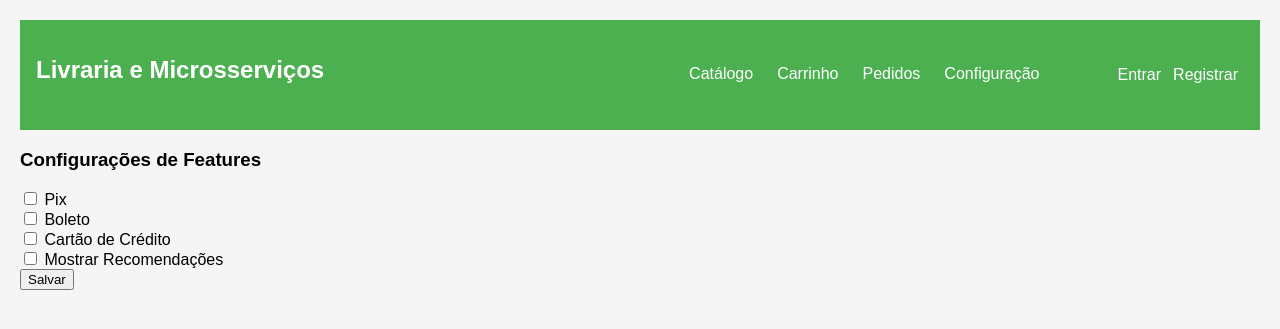
After one commit to CarlosALPessoa/E-commerce, a Flask app: page /configuracao in a window 1280 px wide. The commit adds this page. Shown: the top 329 px of the page. Run offline with Flask 2, Linux system fonts and the light colour scheme.

Commit message:
Adição do Seletor de Feature

```diff
--- a/frontend/app.py
+++ b/frontend/app.py
@@ -7,7 +7,7 @@ import requests
 app = Flask(__name__)
 app.register_blueprint(catalog_rt)
 app.register_blueprint(cart_rt)
-
+app.secret_key = "cab960a6b42ec5184326eeef4abb335f"
 
 if __name__ == "__main__":
     app.run(debug=True, host="0.0.0.0", port=5000)
--- a/frontend/cart_routes/cart_rt.py
+++ b/frontend/cart_routes/cart_rt.py
@@ -1,4 +1,4 @@
-from flask import Blueprint, render_template, request
+from flask import Blueprint, render_template, request, session
 
 import requests
 
@@ -39,9 +39,10 @@ def index():
 
         return render_template(
             "cart.html",
-            order_id = data["id"],
-            items = data["items"],
-            total=data["total"]
+            order_id=data["id"],
+            items=data["items"],
+            total=data["total"],
+            features=session.get("features", [])  # <- aqui
         )
 
     except Exception as e:
--- a/frontend/main/routers.py
+++ b/frontend/main/routers.py
@@ -62,3 +62,14 @@ def recomenda():
 @router.route("/admin/livros")
 def pagina_admin():
     return render_template("admin/livros.html")
+
+@router.route("/configuracao", methods=["GET"])
+def mostrar_configuracao():
+    features = session.get("features", [])
+    return render_template("admin/configuracao.html", features=features)
+
+@router.route("/configurar_features", methods=["POST"])
+def configurar_features():
+    selecionadas = request.form.getlist("features")
+    session["features"] = selecionadas
+    return redirect("/configuracao")
--- /dev/null
+++ b/frontend/templates/admin/configuracao.html
@@ -0,0 +1,45 @@
+{% extends "main.html" %}
+{% block content %}
+
+<form method="POST" action="/configurar_features">
+  <h3>Configurações de Features</h3>
+
+  <label><input type="checkbox" name="features" value="pix"
+    {% if 'pix' in features %}checked{% endif %}> Pix</label><br>
+
+  <label><input type="checkbox" name="features" value="boleto"
+    {% if 'boleto' in features %}checked{% endif %}> Boleto</label><br>
+
+  <label><input type="checkbox" name="features" value="cartao"
+    {% if 'cartao' in features %}checked{% endif %}> Cartão de Crédito</label><br>
+
+  <!-- <label><input type="checkbox" name="features" value="avaliacoes"
+    {% if 'avaliacoes' in features %}checked{% endif %}> Mostrar Avaliações</label><br> !-->
+
+  <label><input type="checkbox" name="features" value="recomendacoes"
+    {% if 'recomendacoes' in features %}checked{% endif %}> Mostrar Recomendações</label><br>
+
+  <button type="submit">Salvar</button>
+</form>
+
+<script>
+  document.getElementById('configForm').addEventListener('submit', function(event) {
+    event.preventDefault(); // Previne o envio normal do formulário
+
+    var formData = new FormData(this); // Coleta os dados do formulário
+
+    fetch('/configurar_features', {
+      method: 'POST',
+      body: formData
+    })
+    .then(response => response.json()) // Assume que a resposta é um JSON
+    .then(data => {
+      alert('Configurações salvas com sucesso!');
+    })
+    .catch(error => {
+      console.error('Erro:', error);
+    });
+  });
+</script>
+
+{%endblock%}
--- a/frontend/templates/catalog.html
+++ b/frontend/templates/catalog.html
@@ -23,6 +23,9 @@
         <br>
         <strong>- R${{ livro.preco | floatformat(2) }}</strong>
         <button onclick="buyBook({{ livro.id }})">Adicionar ao carrinho</bu tton>
+          {% if 'avaliacoes' in session.features %}
+            <!-- Mostrar avaliações -->
+          {% endif %}
       </li>
   {% endfor %}
 </ul>
--- a/frontend/templates/partial/navbar.html
+++ b/frontend/templates/partial/navbar.html
@@ -33,11 +33,13 @@
   <nav class="navbar">
     <div class="logo"><h1>Livraria e Microsserviços</h1></div>
     <ul>
-      <li><a href="/recomenda">Livros Recomendados</a></li>
+      {% if 'recomendacoes' in session.get('features', []) %}
+        <li><a href="/recomenda">Livros Recomendados</a></li>
+      {% endif %}
       <li><a href="/">Catálogo</a></li>
       <li><a href="/carrinho" id="carrinho-link">Carrinho</a></li>
       <li><a href="/orders" id="order-link">Pedidos</a></li>
-      <!-- <li><a href="/configuracao">Configuração</a></li> -->
+      <li><a href="/configuracao">Configuração</a></li>
       <li><a id="admin-link" style="display:none;" href="/admin/livros">Admin</a></li>
       <li id="welcome-msg"></li>
       <li id="auth-buttons"></li>
```
Also changed, not shown: frontend/templates/cart.html (+7 -4 lines).
